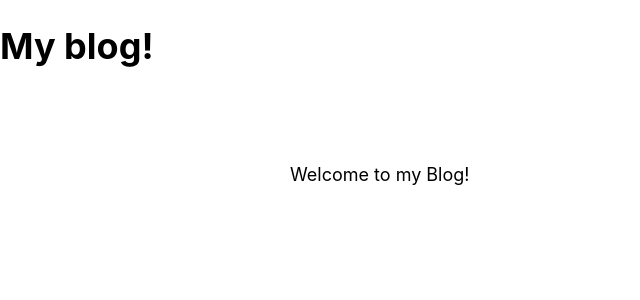
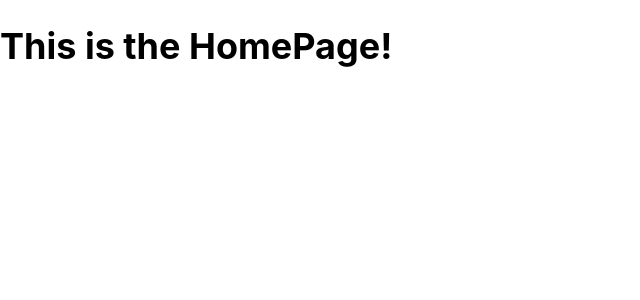
Before and after one commit to agusrwiner/My_React_Blog, a React (Vite) app in the folder blog-app/: page / in a window 1280 px wide. Shown: the top 300 px of the page, without its empty margins (0-640 px from the left). Built offline with nearby package versions, Linux system fonts and the light colour scheme.

Commit message:
Routes creation

```diff
--- a/blog-app/package.json
+++ b/blog-app/package.json
@@ -11,7 +11,8 @@
   },
   "dependencies": {
     "react": "^18.3.1",
-    "react-dom": "^18.3.1"
+    "react-dom": "^18.3.1",
+    "react-router-dom": "^6.26.0"
   },
   "devDependencies": {
     "@types/react": "^18.3.3",
--- a/blog-app/src/App.jsx
+++ b/blog-app/src/App.jsx
@@ -1,16 +1,24 @@
-import { useState } from 'react'
-import './App.css'
+import { useState } from 'react';
+import { BrowserRouter, Routes, Route } from 'react-router-dom';
+import './App.css';
+import HomePage from './pages/HomePage';
+import AboutPage from './pages/AboutPage';
+import ArticlesListPage from './pages/ArticlesListPage';
+import ArticlePage from './pages/ArticlePage';
+import NotFoundPage from './pages/NotFoundPage';
 
 function App() {
   const [count, setCount] = useState(0)
 
   return (
-    <>
-      <h1>My blog!</h1>
-      <div id='page-body'>
-        Welcome to my Blog!
-      </div>
-    </>
+    <BrowserRouter>
+      <Routes>
+        <Route path="/" element={ <HomePage /> } />
+        <Route path="/about" element={<AboutPage />} />
+        <Route path="/articles" element={<ArticlesListPage />} />
+        <Route path="/articles/:articleId" element={<ArticlePage />} />
+      </Routes>
+    </BrowserRouter>
   )
 }
 
```
Also changed, not shown: 1 other file (tests, documents, lock files or other folders).
